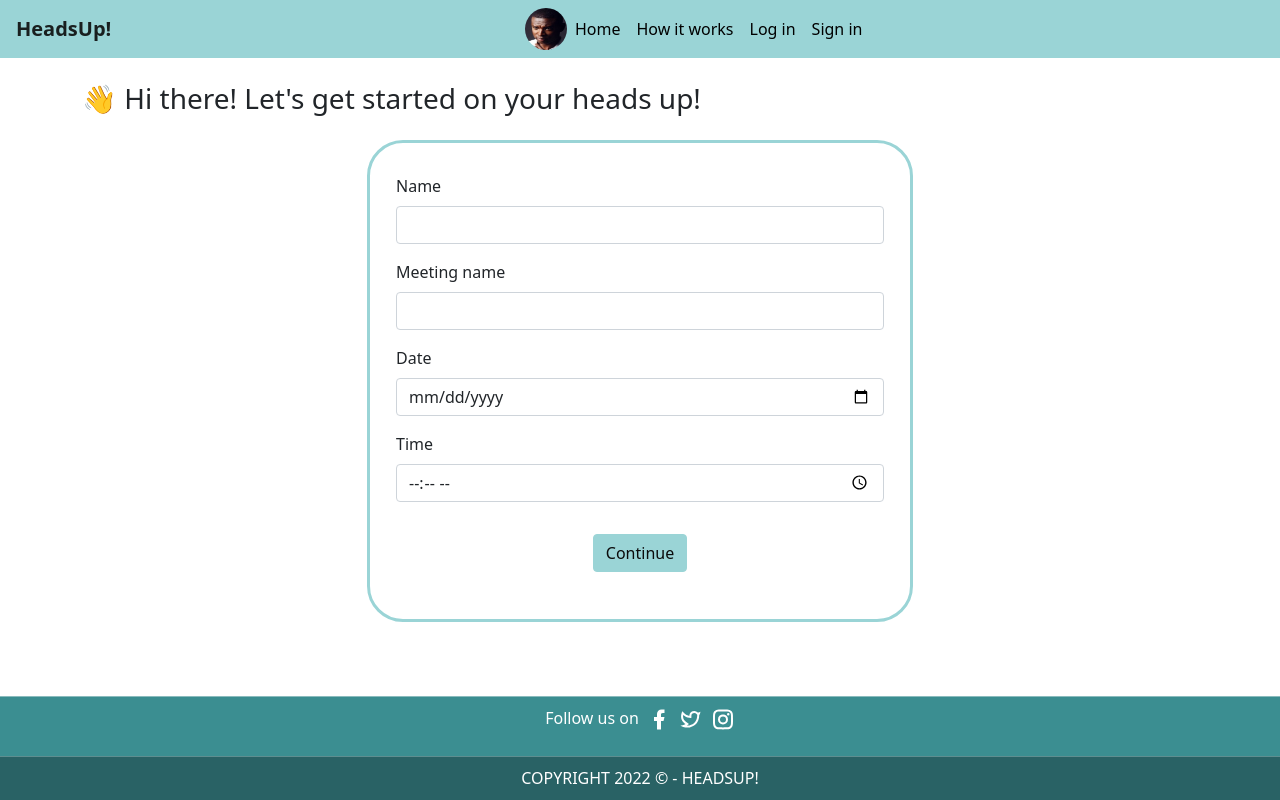
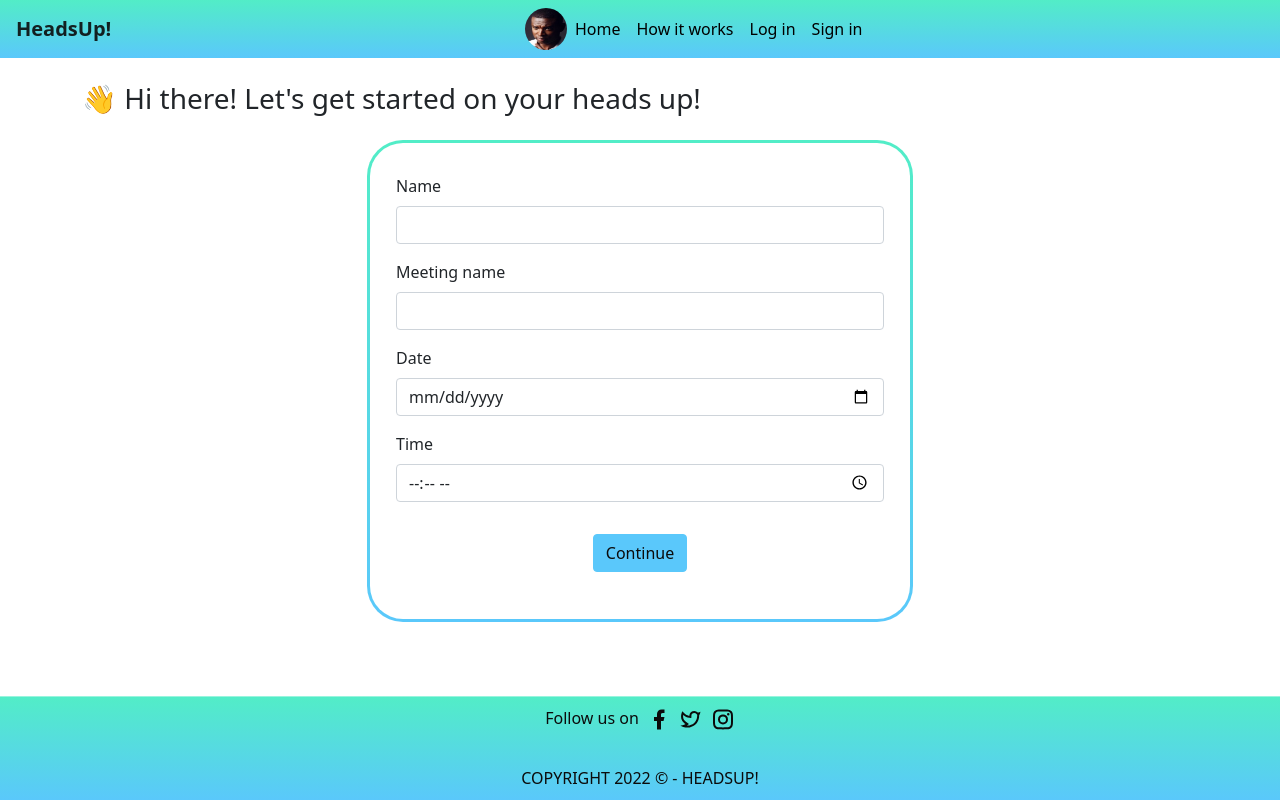
Before and after one commit to Ahyeonn/COLAB-8, a Vue app in the folder front-end/: page / in a window 1280 px wide. Built offline with nearby package versions, Linux system fonts and the light colour scheme.

Commit message:
feat: update the UI in according to the High-Fi design

```diff
--- a/front-end/src/App.vue
+++ b/front-end/src/App.vue
@@ -1,18 +1,27 @@
 <script setup>
-  import TheFooter from "@/components/TheFooter";
-  import TheHeader from "@/components/TheHeader";
+import TheFooter from "@/components/TheFooter";
+import TheHeader from "@/components/TheHeader";
 </script>
 
 <template>
   <TheHeader />
   <div class="container">
-    <router-view/>
+    <router-view />
   </div>
   <TheFooter />
 </template>
 
 <style lang="scss">
-  #app {
-    height : 100vh;
-    }
+#app {
+  height : 100vh;
+  }
+
+.card {
+  border-radius: 36px;
+  padding: 15px 10px;
+  background:
+  linear-gradient(white, white) padding-box,
+  linear-gradient(180deg, $color-secondary 0%, $color-primary 100%) border-box !important;
+  }
+
 </style>
--- a/front-end/src/components/TheFooter.vue
+++ b/front-end/src/components/TheFooter.vue
@@ -5,7 +5,7 @@
       <p class="pe-2">Follow us on</p>
       <ul class="list-unstyled m-0 list-inline">
         <li class="list-inline-item">
-          <a href="https://linkedin.com">
+          <a href="https://facebook.com">
             <svg xmlns="http://www.w3.org/2000/svg" viewBox="0 0 24 24" width="24" height="24"><path fill="none" d="M0 0h24v24H0z"/><path d="M14 13.5h2.5l1-4H14v-2c0-1.03 0-2 2-2h1.5V2.14c-.326-.043-1.557-.14-2.857-.14C11.928 2 10 3.657 10 6.7v2.8H7v4h3V22h4v-8.5z"/></svg>
           </a>
         </li>
@@ -35,19 +35,18 @@ export default {
 
 <style scoped lang="scss">
 footer {
-  color : $white;
+  background: linear-gradient(180deg, $color-secondary 0%, $color-primary 100%);
+  color : $black;
   }
 
 .social-media {
-  background : $color-secondary;
   padding: 10px 0;
   svg {
-    fill: $white;
+    fill: $black;
     }
   }
 
 .copyright {
-  background : $casal;
   padding    : 10px 0;
   }
 </style>
--- a/front-end/src/components/TheHeader.vue
+++ b/front-end/src/components/TheHeader.vue
@@ -1,5 +1,5 @@
 <template>
-  <nav class="navbar navbar-expand-lg navbar-light bg-light" :class="{ 'round-nav': isVisible }">
+  <nav class="navbar navbar-expand-lg navbar-light" :class="{ 'round-nav': isVisible }">
     <div class="container-fluid">
       <button
           class="navbar-toggler p-1 border-0"
@@ -56,6 +56,7 @@ export default {
 @import "src/scss/utilities/variables";
 
 nav {
+  background: linear-gradient(180deg, $color-secondary 0%, $color-primary 100%);
   color : $white;
   }
 
--- a/front-end/src/scss/bootstrap/_bootstrap.scss
+++ b/front-end/src/scss/bootstrap/_bootstrap.scss
@@ -1,14 +1,13 @@
 /* --------------------------
   Bootstrap
 --------------------------- */
-$light             : $color-primary;
 $primary           : $color-primary;
 
 //navbar
 $navbar-light-color: black;
 
 // Card
-$card-border-color : $color-primary;
+$card-border-color : transparent;
 $card-border-width : 3px;
 
 // Required
--- a/front-end/src/scss/utilities/_variables.scss
+++ b/front-end/src/scss/utilities/_variables.scss
@@ -3,24 +3,26 @@
 --------------------------- */
 
 // Text
-$base__font-size: 16px;
+$base__font-size : 16px;
 
 // Descriptive Base Colors
-$white: #fff;
-$black: #0b0b0b;
-$sinbad : #9AD4D6;
-$paradiso : #3B8E91;
-$casal: #296265;
+$white           : #FFF;
+$black           : #0B0B0B;
+$green           : #1BB55C;
+$red             : #E74C3C;
+$malibu          : #5AC8FB;
+$turquoiseblue   : #52EDC7;
+
 
 // color Usage
-$color-primary: $sinbad;
-$color-secondary: $paradiso;
+$color-primary   : $malibu;
+$color-secondary : $turquoiseblue;
 
 // Breakpoints
-$breakpoints: (
-  'xm': 320px,
-  'sm': 576px,
-  'med': 768px,
-  'lg': 992px,
-  'xl': 1200px,
+$breakpoints     : (
+        'xm': 320px,
+        'sm': 576px,
+        'med': 768px,
+        'lg': 992px,
+        'xl': 1200px,
 );
```
